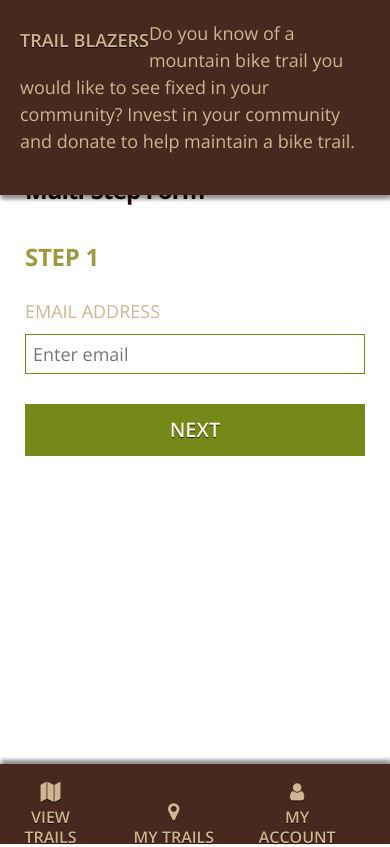
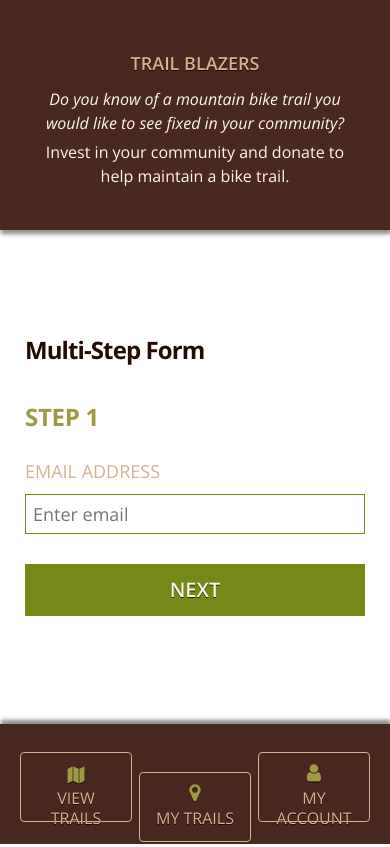
Before and after one commit to verrixkio/trail-blazer, a React (Create React App) app in the folder trail-blazer-frontend/: page /form-example/ in a window 390 px wide. Shown: the top 847 px of the page. Built offline with nearby package versions, Linux system fonts and the light colour scheme; no server answers; what google-maps-react would draw is missing.

Commit message:
Updatee rendered application css file

```diff
--- a/trail-blazer-frontend/src/css/application.css
+++ b/trail-blazer-frontend/src/css/application.css
@@ -1,8 +1,8 @@
 /*
 
-* Description:    CSS Layout for Trail Blazers Application V1A
+* Description:    CSS Layout for Trail Blazers Application V1B
 * Date Created:   19/03/29
-* Date Updated:   19/04/07
+* Date Updated:   19/04/08
 
 * 01. Variables
 * 02. Layout
@@ -12,9 +12,10 @@
 * 06. Form
 * 07. Message Panel
 * 08. Button
-* 09. iFrame
+* 09. Map
 * 10. Trail
-* 11. Map Pop-up
+* 11. Trail Pop-up
+* 12. Trail Rating
 
 */
 @import url("//maxcdn.bootstrapcdn.com/font-awesome/4.7.0/css/font-awesome.min.css");
@@ -101,7 +102,7 @@ textarea {
   display: grid;
   grid-template-areas: "header" "main" "footer";
   grid-template-columns: 100%;
-  grid-template-rows: 80px  1fr 80px;
+  grid-template-rows: 180px  1fr 120px;
   min-height: 100vh;
   margin: 0;
   padding: 0;
@@ -114,6 +115,10 @@ textarea {
   margin: 0;
   width: 100%;
   height: 100%; }
+
+@media only screen and (max-width: 799px) {
+  .primary {
+    grid-template-rows: 240px  1fr 120px; } }
 
 /* =============================================================================
 03. Typography
@@ -223,14 +228,15 @@ h3.logo-sml {
   color: #CFB590;
   -webkit-box-shadow: 1px 4px 4px 0 rgba(0, 0, 0, 0.25);
   box-shadow: 1px 4px 4px 0 rgba(0, 0, 0, 0.25);
-  z-index: 2; }
-
+  z-index: 2;
+  height: 180px; }
   .primary__top-bar .logo {
     display: block;
-  float: left;
-  padding: 10px 0;
+    padding: 20px 0 10px;
+    padding: 0;
+    margin: 10px 0;
     border-bottom: none;
-  font: 600 18px/20px "Open Sans", Arial, sans-serif;
+    font: 600 22px/1.5em "Open Sans", Arial, sans-serif;
     text-decoration: none;
     text-transform: uppercase;
     text-shadow: 0 1px rgba(0, 0, 0, 0.8);
@@ -244,6 +250,42 @@ h3.logo-sml {
       text-decoration: none; }
     .primary__top-bar .logo:hover, .primary__top-bar .logo:focus {
       color: #FFF6E9; }
+  .primary__top-bar p {
+    display: block;
+    margin: 0 0 20px;
+    color: #FFF6E9;
+    font: 400 18px/1.5em "Open Sans", Arial, sans-serif; }
+    .primary__top-bar p span {
+      display: block;
+      margin: 10px 0 5px;
+      font: italic 400 18px/1.5em "Open Sans", Arial, sans-serif; }
+
+.tagline {
+  margin: 0 10px;
+  max-width: 800px; }
+
+@media only screen and (max-width: 799px) {
+  .primary__top-bar {
+    height: 230px; }
+    .primary__top-bar .logo {
+      float: none;
+      font: 600 18px/1.5em "Open Sans", Arial, sans-serif;
+      text-align: center; }
+    .primary__top-bar p {
+      float: none;
+      font-size: 16px;
+      text-align: center; }
+      .primary__top-bar p span {
+        font: italic 400 16px/1.5em "Open Sans", Arial, sans-serif; }
+  .tagline {
+    margin: 10px;
+    padding: 10px; } }
+
+@media only screen and (max-width: 379px) {
+  .primary__top-bar p {
+    font-size: 14px; }
+    .primary__top-bar p span {
+      font: italic 400 14px/1.5em "Open Sans", Arial, sans-serif; } }
 
 /* =============================================================================
 05. Bottom Menu Bar
@@ -254,8 +296,8 @@ h3.logo-sml {
   bottom: 0;
   left: 0;
   width: 100%;
-  height: 80px;
-  padding: 10px;
+  height: 120px;
+  padding: 20px;
   background-color: #49281F;
   -webkit-box-shadow: 1px -4px 4px 0 rgba(0, 0, 0, 0.25);
   box-shadow: 1px -4px 4px 0 rgba(0, 0, 0, 0.25);
@@ -264,7 +306,7 @@ h3.logo-sml {
 .primary__btm-bar ul {
   display: block; }
   .primary__btm-bar ul li {
-    width: 30%; }
+    width: 32%; }
 
 .fa {
   display: block;
@@ -272,37 +314,51 @@ h3.logo-sml {
   margin: 0 0 5px;
   font: normal normal normal 20px/1 FontAwesome; }
 
+.fa.fa-map {
+  margin: 3px 0 5px;
+  font: normal normal normal 17px/1 FontAwesome; }
+
 .navbar-nav {
-  width: 100%; }
+  width: 100%;
+  margin: 7.5px 0px; }
 
 .nav > li {
   display: inline-block;
-  width: 30%;
-  margin: 0 1.6665% 0 1.6665%;
-  font: 600 16px/20px "Open Sans", Arial, sans-serif;
+  width: 32%;
+  margin: 0 1% 0 1%;
+  font: 400 16px/20px "Open Sans", Arial, sans-serif;
   text-transform: uppercase;
   text-shadow: 0 1px rgba(0, 0, 0, 0.8); }
   .nav > li:first-child {
-    margin: 0 1.6665% 0 0; }
+    margin: 0 1% 0 0; }
   .nav > li:last-child {
-    margin: 0 0 0 1.6665%; }
+    margin: 0 0 0 1%; }
   .nav > li a {
     color: #CFB590;
     text-align: center;
+    border: 1px solid #CFB590;
+    border-radius: 4px;
     -webkit-transition: all 0.3s ease-out;
     -moz-transition: all 0.3s ease-out;
     -ms-transition: all 0.3s ease-out;
     -o-transition: all 0.3s ease-out;
     transition: all 0.3s ease-out; }
+    .nav > li a i {
+      color: #9E9A41; }
 
 .navbar-nav > li > a {
-  padding: 0 15px; }
+  padding: 10px 15px;
+  height: 70px; }
 
 .nav > li > a:hover,
 .nav > li > a:focus {
   color: #FFF6E9;
   text-decoration: none;
-  background-color: transparent; }
+  background-color: transparent;
+  border: 1px solid #FFF6E9; }
+  .nav > li > a:hover i,
+  .nav > li > a:focus i {
+    color: #FFF6E9; }
 
 .navbar-icon-top .navbar-nav > li > a > .fa {
   position: relative;
@@ -319,6 +375,8 @@ h3.logo-sml {
 @media (min-width: 768px) {
   .navbar-icon-top .navbar-brand {
     padding: 25px 15px; }
+  .nav > li {
+    font: 600 18px/20px "Open Sans", Arial, sans-serif; }
   .navbar-nav > li > a {
     padding-top: 10px;
     padding-bottom: 10px; }
@@ -725,7 +783,7 @@ a.btn.secondary {
     color: #FFF6E9; }
 
 /* ==========================================================================
-09. Responsive iFrame
+09. Responsive Map
 ========================================================================== */
 .iframe-rwd {
   position: relative;
@@ -774,8 +832,8 @@ a.btn.secondary {
   border-radius: 4px;
   background: #FFF6E9;
   color: #230A04;
-  -webkit-box-shadow: 0 4px 4px 0 rgba(0, 0, 0, 0.25);
-  box-shadow: 0 4px 4px 0 rgba(0, 0, 0, 0.25); }
+  -webkit-box-shadow: 0 4px 8px 0 rgba(0, 0, 0, 0.5);
+  box-shadow: 0 4px 8px 0 rgba(0, 0, 0, 0.5); }
   .lists-container .single-trail {
     margin: 0 0 20px; }
   .lists-container h2 {
@@ -806,12 +864,8 @@ a.btn.secondary {
   box-shadow: 1px 2px 4px 0 rgba(0, 0, 0, 0.15); }
 
 .single-solution {
-  border-bottom: 1px solid #AE8F63; }
-
-.stars {
-  display: block;
-  margin: 20px auto;
-  width: auto; }
+  border-bottom: 1px solid #AE8F63;
+  padding: 20px 0; }
 
 @media only screen and (max-width: 799px) {
   .col-md-6.left {
@@ -967,3 +1021,30 @@ a.btn.secondary {
 @media only screen and (max-width: 799px) {
   .trail-popup {
     margin: 0 0 20px; } }
+
+/* =============================================================================
+12. Trail Rating
+================================================================================ */
+.trail-rating {
+  margin: 20px 0 0; }
+
+.stars {
+  display: block;
+  margin: 20px auto;
+  width: auto; }
+  .stars i {
+    display: inline-block;
+    margin: 0 10px 0 0;
+    float: none;
+    width: 48px;
+    height: 48px;
+    background: transparent;
+    border-radius: 0;
+    color: #9E9A41;
+    text-align: center;
+    font-size: 48px;
+    line-height: 48px;
+    -webkit-box-shadow: none;
+    box-shadow: none; }
+  .stars i.grey {
+    color: #ccc; }
```
Lines whose indentation alone changed are shown as unchanged.
